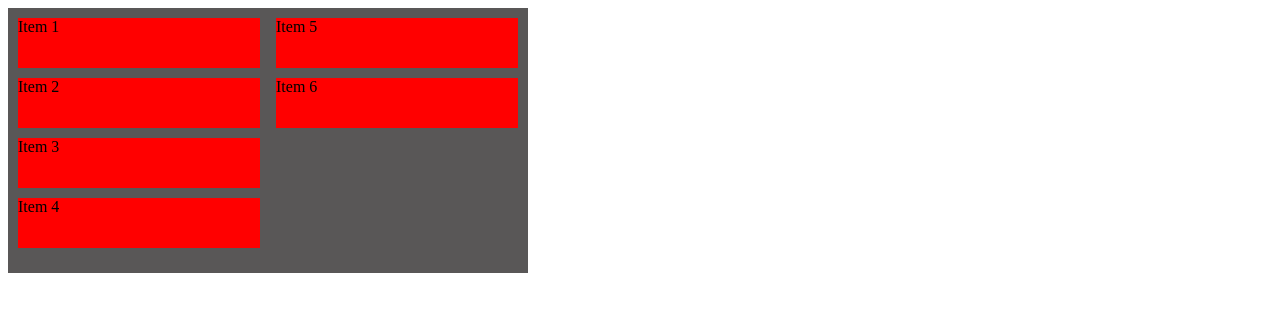
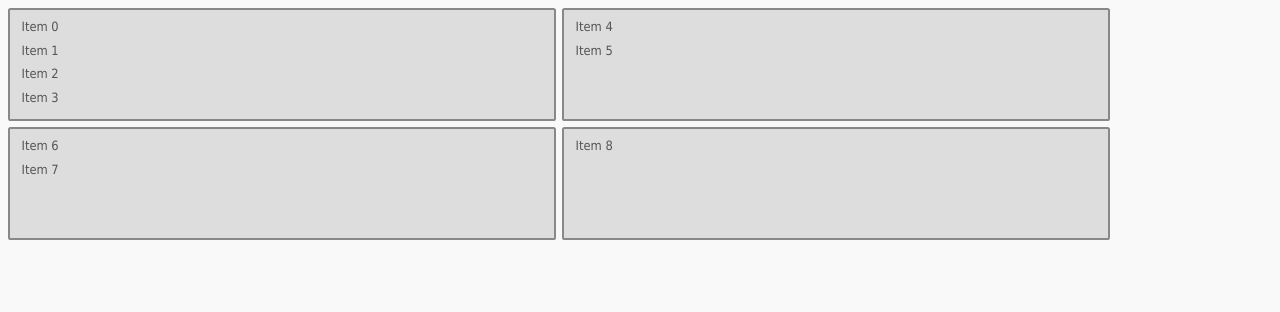
Before and after one commit to theidas/aistenewtemp, a plain HTML site: page index.html in a window 1280 px wide. Drawn offline with Linux system fonts and the light colour scheme.

Commit message:
fix again

```diff
--- a/index.html
+++ b/index.html
@@ -1,33 +1,71 @@
 <style>
-.active-list {
-     padding-left: 0;
-    column-count: 2;
-    column-fill: auto;
-    width: 500px;
-    overflow: hidden;
-    padding: 10px;
-    background: #595757;
-    height: 245px;
-}
+	/* canvas styles */
+	html,
+	body {
+		font: normal normal normal 100%/1.4 tahoma, sans-serif;
+		background: #f9f9f9;
+		color: #000;
+	}
+	body {
+		font-size: 0.8em;
+	}
 
-.item {
-    width: 100%;
-    height: 50px;
-    perspective: 1000px;
-    display: block;
-    margin-bottom: 10px;
-    background: red;
-}
+	/* draggable targets */
+	[data-draggable='target'] {
+		float: left;
+		list-style-type: none;
+
+		width: 42%;
+		height: 7.5em;
+		overflow-y: auto;
+
+		margin: 0 0.5em 0.5em 0;
+		padding: 0.5em;
+
+		border: 2px solid #888;
+		border-radius: 0.2em;
+
+		background: #ddd;
+		color: #555;
+	}
+
+	/* draggable items */
+	[data-draggable='item'] {
+		display: block;
+		list-style-type: none;
+
+		margin: 0 0 2px 0;
+		padding: 0.2em 0.4em;
+
+		border-radius: 0.2em;
+
+		line-height: 1.3;
+	}
 </style>
 <body>
-  <ul class="active-list">
-    <li class="item">Item 1</li>
-    <li class="item">Item 2</li>
-    <li class="item">Item 3</li>
-    <li class="item">Item 4</li>
-    <li class="item">Item 5</li>
-    <li class="item">Item 6</li>
-  </ul>
+<ol data-draggable="target">
+	<li data-draggable="item">Item 0</li>
+	<li data-draggable="item">Item 1</li>
+	<li data-draggable="item">Item 2</li>
+	<li data-draggable="item">Item 3</li>
+</ol>
+
+<ol data-draggable="target">
+	<li data-draggable="item">Item 4</li>
+	<li data-draggable="item">Item 5</li>
+</ol>
+
+<ol data-draggable="target">
+	<li data-draggable="item">Item 6</li>
+	<li data-draggable="item">Item 7</li>
+</ol>
+
+<ol data-draggable="target">
+	<li data-draggable="item">Item 8</li>
+</ol>
+
+
 </body>
 
+
 <script src="index.js"></script>
```
